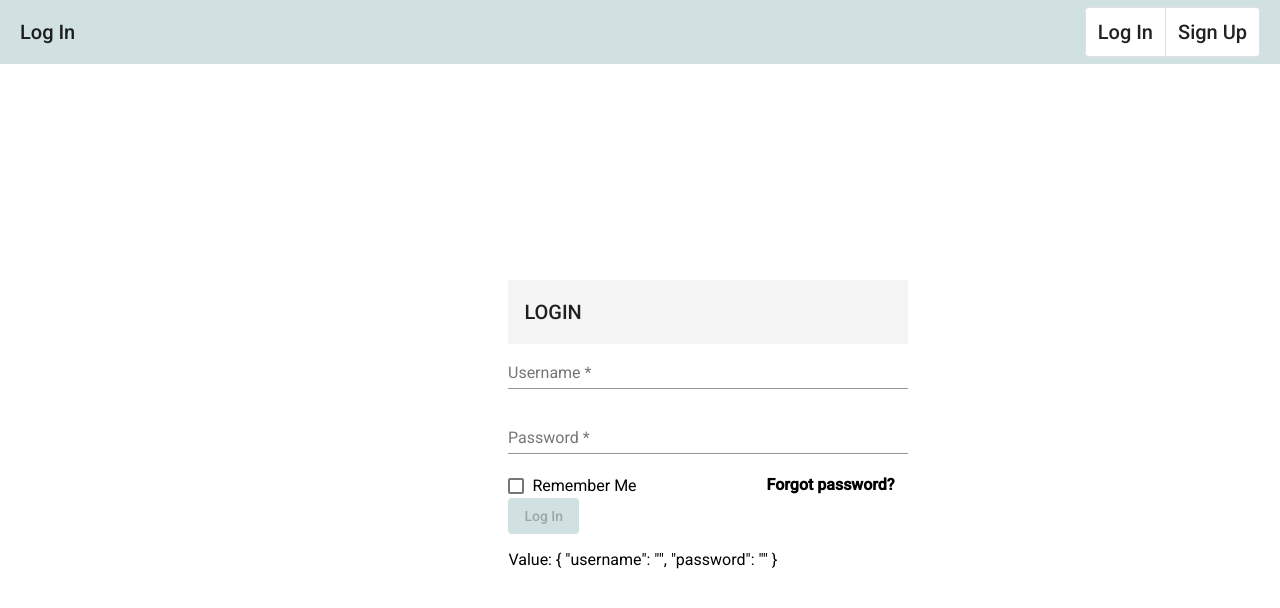
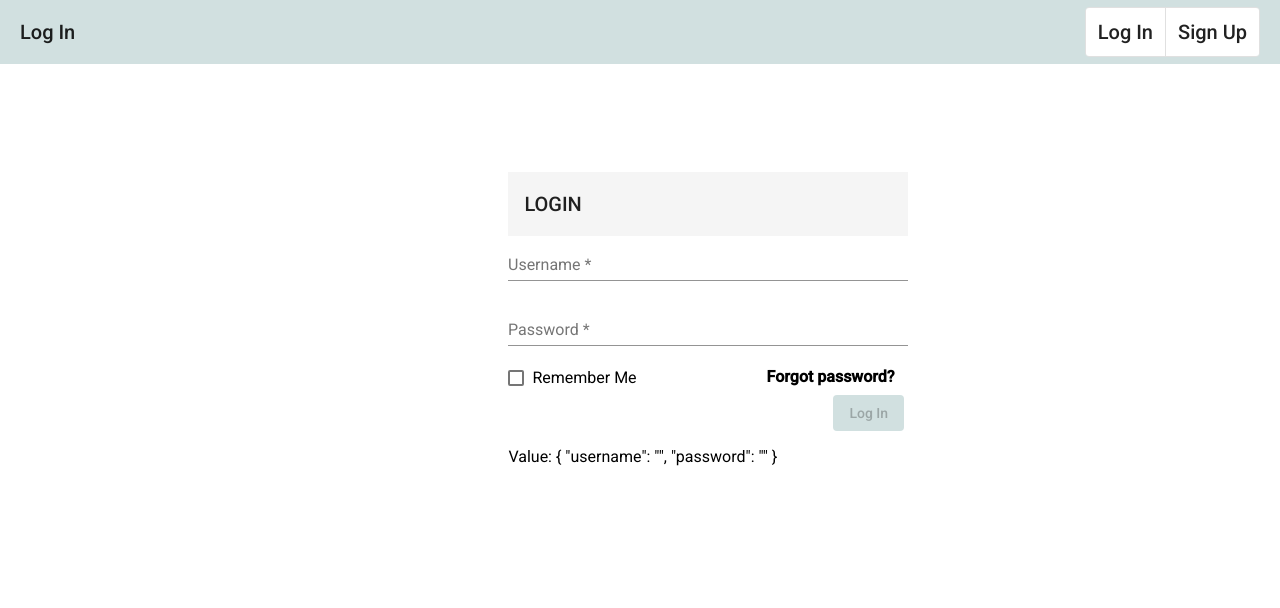
Before and after one commit to dragana93/log-in, an Angular app: page /log-in in a window 1280 px wide. Shown: the top 608 px of the page. Built offline with nearby package versions, Linux system fonts and the light colour scheme.

Commit message:
changed stile

```diff
--- a/src/app/nav/log-in/log-in.component.css
+++ b/src/app/nav/log-in/log-in.component.css
@@ -2,9 +2,9 @@
   padding: 250px;
   /* display: flex; */
   position: relative;
-  top: 2%;
+  top: 1%;
   left: 28%;
-  margin-top: -50px;
+  margin-top: -150px;
   margin-left: -100px;
   /* justify-content: center; */
   /* text-align: center; */
@@ -21,7 +21,9 @@
 }
 
 .button-ga {
+  margin-top: 5px;
   background: #d1e0e0;
+  margin-left: 325px;
 }
 
 @media screen and (max-width: 2000px) {
@@ -34,7 +36,7 @@
 }
 
 .a-ga {
-  left: 28%;
+  /* left: 28%; */
   /* margin-top: -50px; */
   margin-left: 130px;
 }
```
